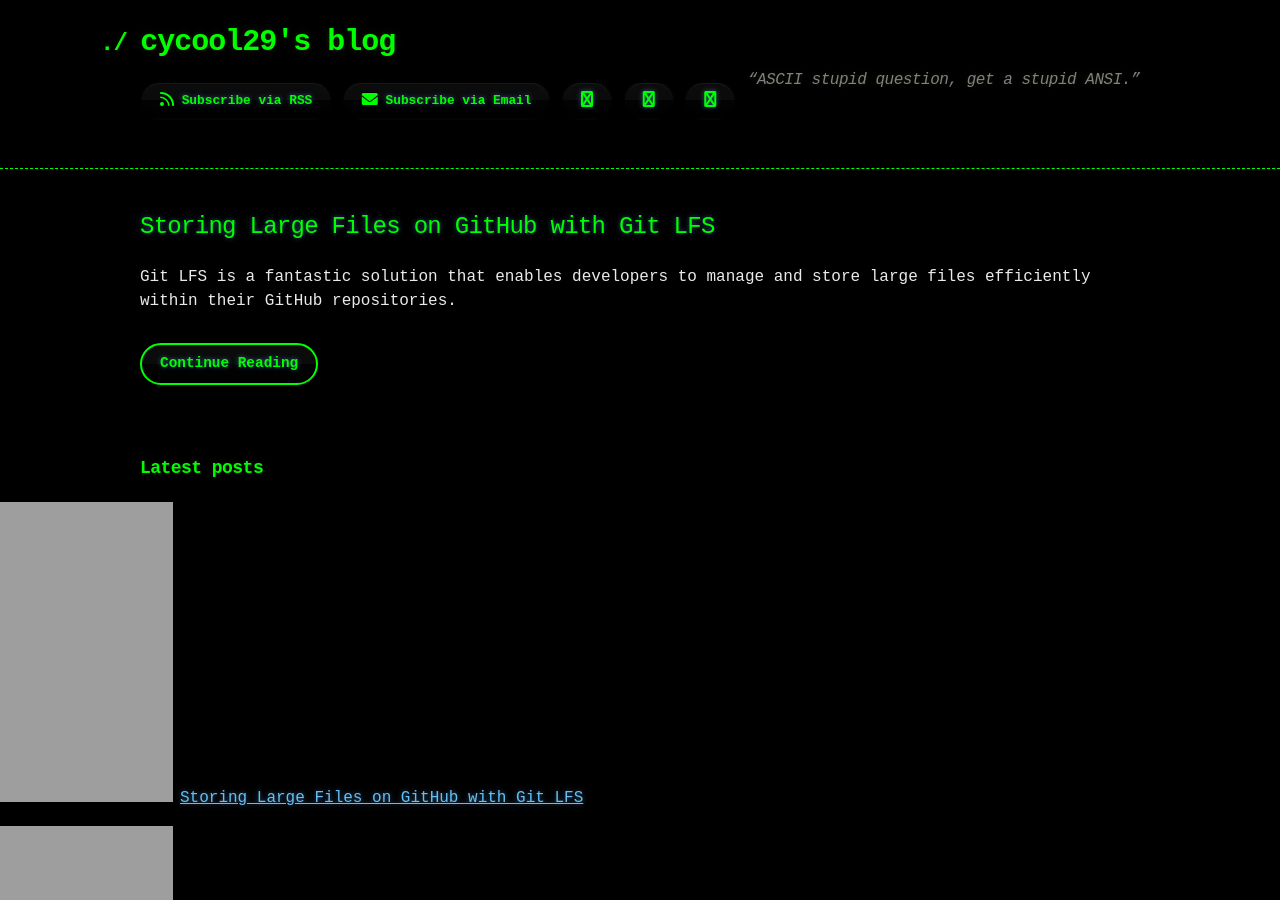
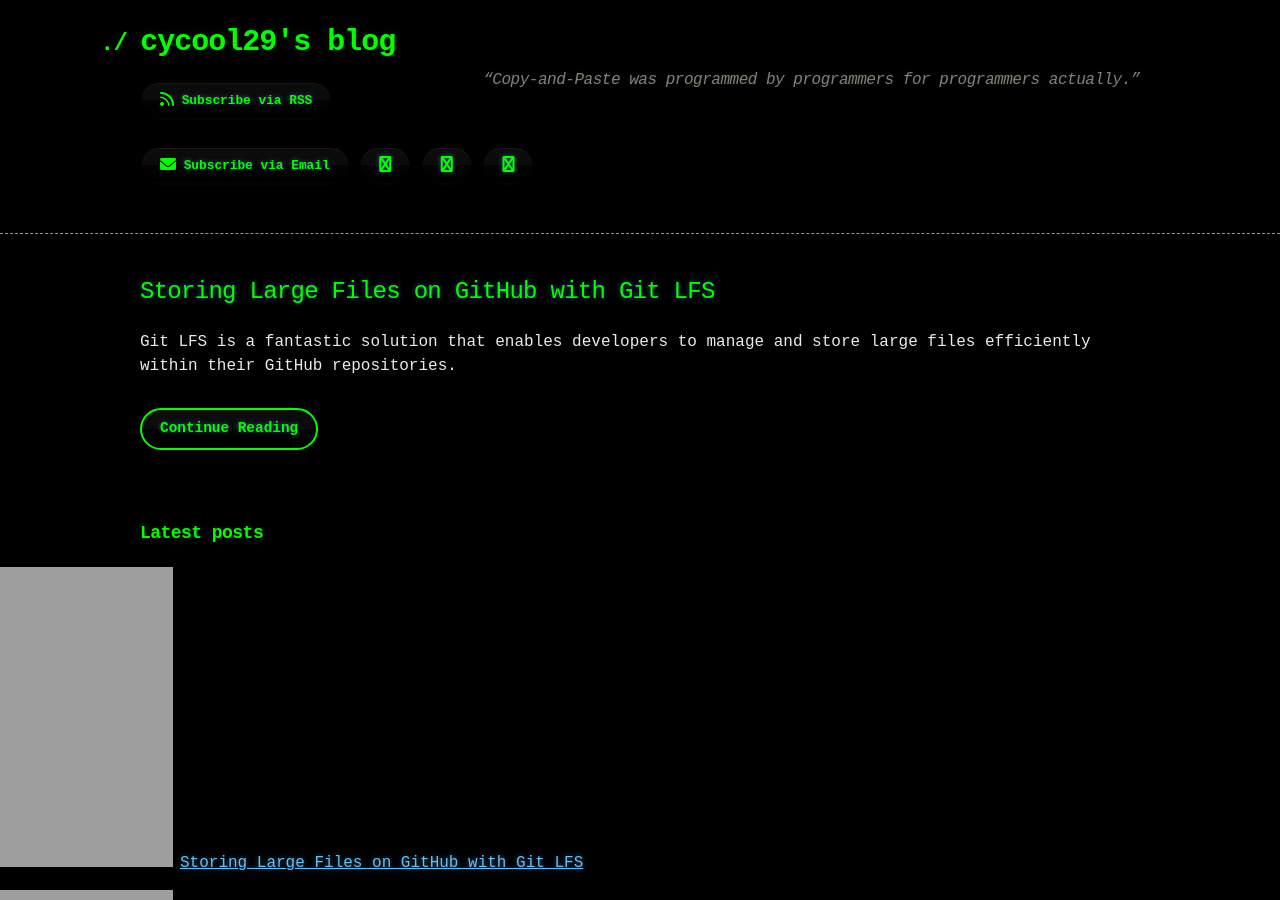
Before and after one commit to cycool29/cycool29.github.io, a Jekyll site: the page built from index.md, in a window 1280 px wide and 900 px high. Built offline with Jekyll 4.4.1, drawn with Linux system fonts in a browser that asks for light colours; a style sheet for code colours, icons or effects is not loaded.

Commit message:
Update quotes

```diff
--- a/_config.yml
+++ b/_config.yml
@@ -1,5 +1,5 @@
 title: cycool29's blog
-description: "“ASCII stupid question, get a stupid ANSI.” "
+description: "“Copy-and-Paste was programmed by programmers for programmers actually.” "
 bio: A high school student. Intermediate in Python, Git, Bash. Learning JavaScript. He/Him. "
 author: cycool29
 url: https://cycool29.github.io
```
